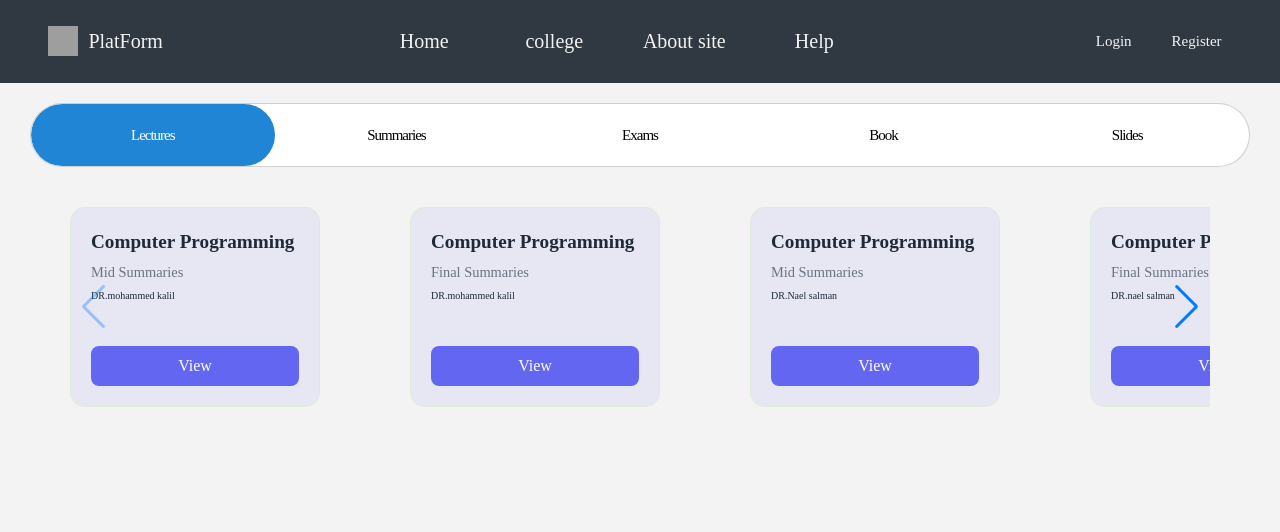
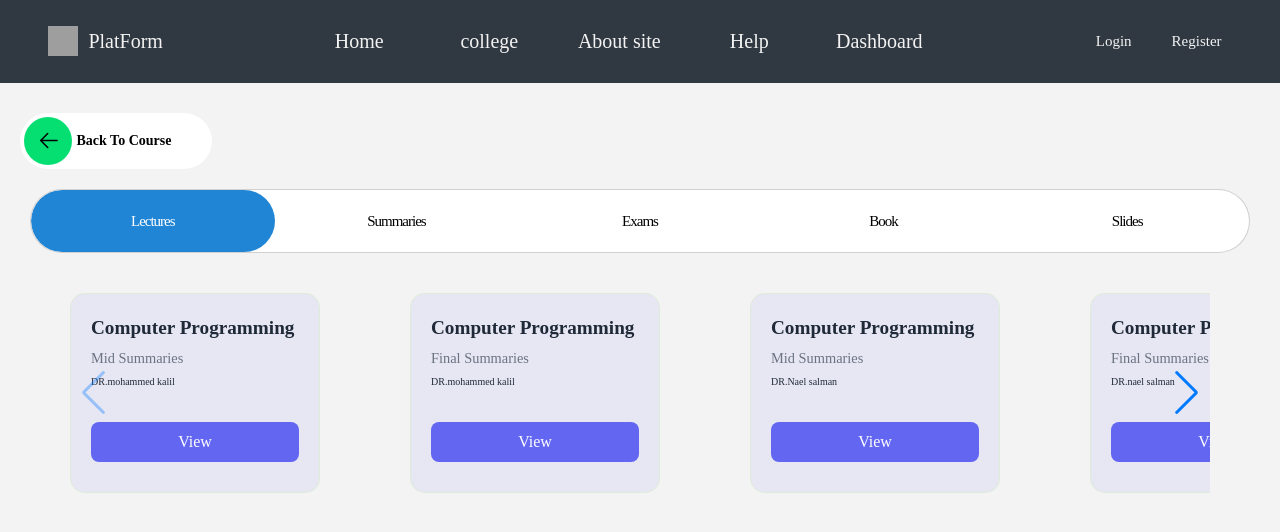
Before and after one commit to ahmadtomeh03/PlatForm, a React (Vite) app in the folder front-end/: page /college/1/1/1 in a window 1280 px wide. Shown: the top 532 px of the page. Built offline with nearby package versions, Linux system fonts and the light colour scheme; grey boxes are pictures that could not be loaded; a web font is replaced by a local one.

Commit message:
create button Go Back and put this in all pages of college

```diff
--- a/front-end/src/App.jsx
+++ b/front-end/src/App.jsx
@@ -12,6 +12,7 @@ import Material from "./Components/Material/Material";
 import Chatbot from "./Components/Chatbot/Chatbot";
 import { UserProvider } from "./Context/UserProvider";
 import ProfilePage from "./Pages/MyProfile/MyProfile";
+import MainDashboard from "./Components/Dashboard/MainDashboard";
 
 export default function App() {
   return (
@@ -23,22 +24,6 @@ export default function App() {
         <Routes>
           <Route path="/" element={<Home />} />
           <Route path="/home" element={<Home />} />
-          {/* <Route path="/college">
-            <Route index element={<College />} />
-            <Route path="science" element={<div>hello</div>} />
-            <Route path="work" />
-            <Route path="tech">
-              <Route index element={<EngineeringTechnology />} />
-              <Route path="material">
-                <Route index element={<Material />} />
-                <Route path="details" element={<DetailsMaterial />} />
-              </Route>
-            </Route>
-            <Route path="adab" />
-            <Route path="zeracha" />
-            <Route path="sports" />
-            <Route path="techinformation" />
-          </Route> */}
           <Route path="/college">
             <Route index element={<College />} />
             <Route path=":collegeId">
@@ -53,6 +38,7 @@ export default function App() {
           <Route path="/help" element={<Help />} />
           <Route path="acount/:type" element={<LoginRegisterPage />} />
           <Route path="/profile" element={<ProfilePage />} />
+          <Route path="/dashboard" element={<MainDashboard />} />
         </Routes>
         {/* <Chatbot></Chatbot> */}
       </div>
--- a/front-end/src/Components/Card/CardMatirial.jsx
+++ b/front-end/src/Components/Card/CardMatirial.jsx
@@ -3,25 +3,56 @@ import FavoriteIcon from "@mui/icons-material/Favorite";
 import BookmarkAddIcon from "@mui/icons-material/BookmarkAdd";
 import { useNavigate } from "react-router-dom";
 import { UserContext } from "../../Context/UserContext";
-import React from "react";
-export default function CardMatirial({ nameOfCourse, description }) {
+import React, { useState, useEffect } from "react";
+import axios from "axios";
+
+export default function CardMatirial({ nameOfCourse, description, courseId }) {
   const navigate = useNavigate();
+  const { isLogin } = React.useContext(UserContext);
+  const studentId = localStorage.getItem("student_id");
+  const token = localStorage.getItem("token");
+
+  const [studentCourse, setStudentCourse] = useState({
+    student_id: null,
+    course_id: null,
+  });
+  useEffect(() => {
+    if (studentId && courseId) {
+      setStudentCourse({
+        student_id: parseInt(studentId),
+        course_id: parseInt(courseId),
+      });
+    }
+  }, [studentId, courseId]);
+
   const handleClick = () => {
     navigate("details");
   };
-  const { isLogin } = React.useContext(UserContext);
+
+  const handleToSubmit = () => {
+    axios
+      .post("http://localhost:3000/student-course-create", studentCourse, {
+        headers: {
+          Authorization: `Bearer ${token}`,
+        },
+      })
+      .then((res) => {
+        console.log(res.data);
+      })
+      .catch((error) => {
+        console.log(error.response?.data || error.message);
+      });
+  };
+
   return (
     <div className="card" onClick={handleClick} style={{ cursor: "pointer" }}>
       <div className="card__wrapper">
         <div className="card___wrapper-acounts">
-          <div className="card__acounts">
-            {/* <img src={logo} alt="" /> */}
-            {nameOfCourse.charAt(0)}
-          </div>
+          <div className="card__acounts">{nameOfCourse.charAt(0)}</div>
         </div>
         {isLogin && (
           <div className="card__menu-buttons">
-            <button className="btn-save" title="Save">
+            <button className="btn-save" title="Save" onClick={handleToSubmit}>
               <BookmarkAddIcon />
             </button>
           </div>
@@ -33,7 +64,6 @@ export default function CardMatirial({ nameOfCourse, description }) {
       <div className="card__subtitle">{description}</div>
 
       <div className="card__indicator">
-        {/* <span className="card__indicator-amount">135</span> Works /{" "} */}
         <span className="card__indicator-percentage">45%</span>
       </div>
 
--- a/front-end/src/Components/College/EngineeringTechnology.jsx
+++ b/front-end/src/Components/College/EngineeringTechnology.jsx
@@ -1,9 +1,11 @@
-import { Link, Outlet, useParams } from "react-router-dom";
+import { Link, Outlet, useNavigate, useParams } from "react-router-dom";
 import React, { useEffect, useState } from "react";
 import CardMajer from "../CardMajer/CardMajer";
 import axios from "axios";
+import ButtonBack from "../GoBack/ButtonBack";
 export default function EngineeringTechnology() {
   const { collegeId } = useParams();
+  const navigate = useNavigate();
   const [majors, setMajors] = useState([]); // this state to save the list of majer from API
   useEffect(() => {
     axios
@@ -15,6 +17,15 @@ export default function EngineeringTechnology() {
   }, [collegeId]);
   return (
     <div className="p-4 relative">
+      <div
+        onClick={() => {
+          navigate("/college");
+        }}
+        style={{ marginLeft: "20px" }}
+      >
+        <ButtonBack to={"Back To College"} />
+      </div>
+
       <div className="flex flex-row items-center justify-center gap-5 flex-wrap">
         {majors.map((major) => (
           <Link
--- a/front-end/src/Components/DetailsMaterial/DetailsMaterial.jsx
+++ b/front-end/src/Components/DetailsMaterial/DetailsMaterial.jsx
@@ -1,11 +1,24 @@
+import { useNavigate, useParams } from "react-router-dom";
 import AccordionUsage from "../Accordion/AccordionUsage";
+import ButtonBack from "../GoBack/ButtonBack";
 import Summaries from "../Summaries/Summaries";
 import Tabs from "../Tabs/Tabs";
 import Vedio from "../Vedio/Vedio";
 
 export default function DetailsMaterial() {
+  const { collegeId } = useParams();
+  const { majorId } = useParams();
+  const navigate = useNavigate();
   return (
     <div style={{ margin: "20px" }}>
+      <div
+        onClick={() => {
+          navigate(`/college/${collegeId}/${majorId}`);
+        }}
+      >
+        <ButtonBack to={"Back To Course"} />
+      </div>
+
       <Tabs />
     </div>
   );
--- /dev/null
+++ b/front-end/src/Components/GoBack/ButtonBack.jsx
@@ -0,0 +1,33 @@
+export default function ButtonBack({ to }) {
+  return (
+    <div>
+      <button
+        className="bg-white text-center w-48  h-14 relative text-black text-xl font-semibold group"
+        type="button"
+        style={{ background: "white", borderRadius: "30px" }}
+      >
+        <div
+          style={{ borderRadius: "30px" }}
+          className="bg-green-400  h-12 w-1/4 flex items-center justify-center absolute left-1 top-[4px] group-hover:w-[184px] z-10 duration-500"
+        >
+          <svg
+            xmlns="http://www.w3.org/2000/svg"
+            viewBox="0 0 1024 1024"
+            height="25px"
+            width="25px"
+          >
+            <path
+              d="M224 480h640a32 32 0 1 1 0 64H224a32 32 0 0 1 0-64z"
+              fill="#000000"
+            ></path>
+            <path
+              d="m237.248 512 265.408 265.344a32 32 0 0 1-45.312 45.312l-288-288a32 32 0 0 1 0-45.312l288-288a32 32 0 1 1 45.312 45.312L237.248 512z"
+              fill="#000000"
+            ></path>
+          </svg>
+        </div>
+        <p className="translate-x-2 text-sm text-black">{to}</p>
+      </button>
+    </div>
+  );
+}
--- a/front-end/src/Components/Material/Material.jsx
+++ b/front-end/src/Components/Material/Material.jsx
@@ -1,9 +1,12 @@
 import CardMatirial from "../Card/CardMatirial";
-import { useParams } from "react-router-dom";
+import { useNavigate, useParams } from "react-router-dom";
 import { useEffect, useState } from "react";
 import axios from "axios";
+import ButtonBack from "../GoBack/ButtonBack";
 export default function Material() {
+  const navigate = useNavigate();
   const { majorId } = useParams();
+  const { collegeId } = useParams();
   const [courses, setCourses] = useState([]);
   useEffect(() => {
     axios
@@ -20,15 +23,26 @@ export default function Material() {
       <CardMatirial
         nameOfCourse={material.course_name}
         description={material.course_note}
+        courseId={material.course_id}
       />
     );
   });
   return (
+    <>
+      <div
+        onClick={() => {
+          navigate(`/college/${collegeId}`);
+        }}
+        style={{ marginLeft: "20px" }}
+      >
+        <ButtonBack to={`Back To Courses`} />
+      </div>
       <div
         className="flex flex-row flex-wrap items-center justify-center gap-5"
         style={{ margin: "20px" }}
       >
         {listOfMaterial}
       </div>
+    </>
   );
 }
--- a/front-end/src/Components/Navbar/Navbar.jsx
+++ b/front-end/src/Components/Navbar/Navbar.jsx
@@ -19,7 +19,7 @@ export default function Navbar() {
       </div>
 
       <ul className="navbarList">
-        <Link to="/home">
+        <Link to="/">
           <li>Home</li>
         </Link>
         <Link to="/college">
@@ -30,6 +30,9 @@ export default function Navbar() {
         </Link>
         <Link to="/help">
           <li>Help</li>
+        </Link>
+        <Link to="/dashboard">
+          <li>Dashboard</li>
         </Link>
       </ul>
       {!isLogin && (
--- a/front-end/src/Pages/Login.jsx
+++ b/front-end/src/Pages/Login.jsx
@@ -21,10 +21,12 @@ function Login() {
       .then((res) => {
         console.log(res.data);
         const token = res.data.data.token;
+        const studentId = res.data.data.user.id;
         localStorage.setItem("token", token);
+        localStorage.setItem("student_id", studentId);
         console.log(res.data.data.token);
         login();
-        navigate("/home");
+        navigate("/");
       })
       .catch((error) => {
         console.log(error.data);
--- a/front-end/src/Pages/Register.jsx
+++ b/front-end/src/Pages/Register.jsx
@@ -1,6 +1,11 @@
-import React, { useState } from "react";
+import React, { useContext, useState } from "react";
 import axios from "axios";
+import { useNavigate } from "react-router-dom";
+import { UserContext } from "../Context/UserContext";
 function Register() {
+  const navigate = useNavigate();
+  const { login } = useContext(UserContext);
+
   const [values, setValues] = useState({
     student_name: "",
     student_username: "",
@@ -17,6 +22,8 @@ function Register() {
         console.log(res.data);
         const token = res.data.data.token;
         localStorage.setItem("token", token);
+        login();
+        navigate("/");
       })
       .catch((error) => {
         console.log(error);
```
Lines whose indentation alone changed are shown as unchanged.
